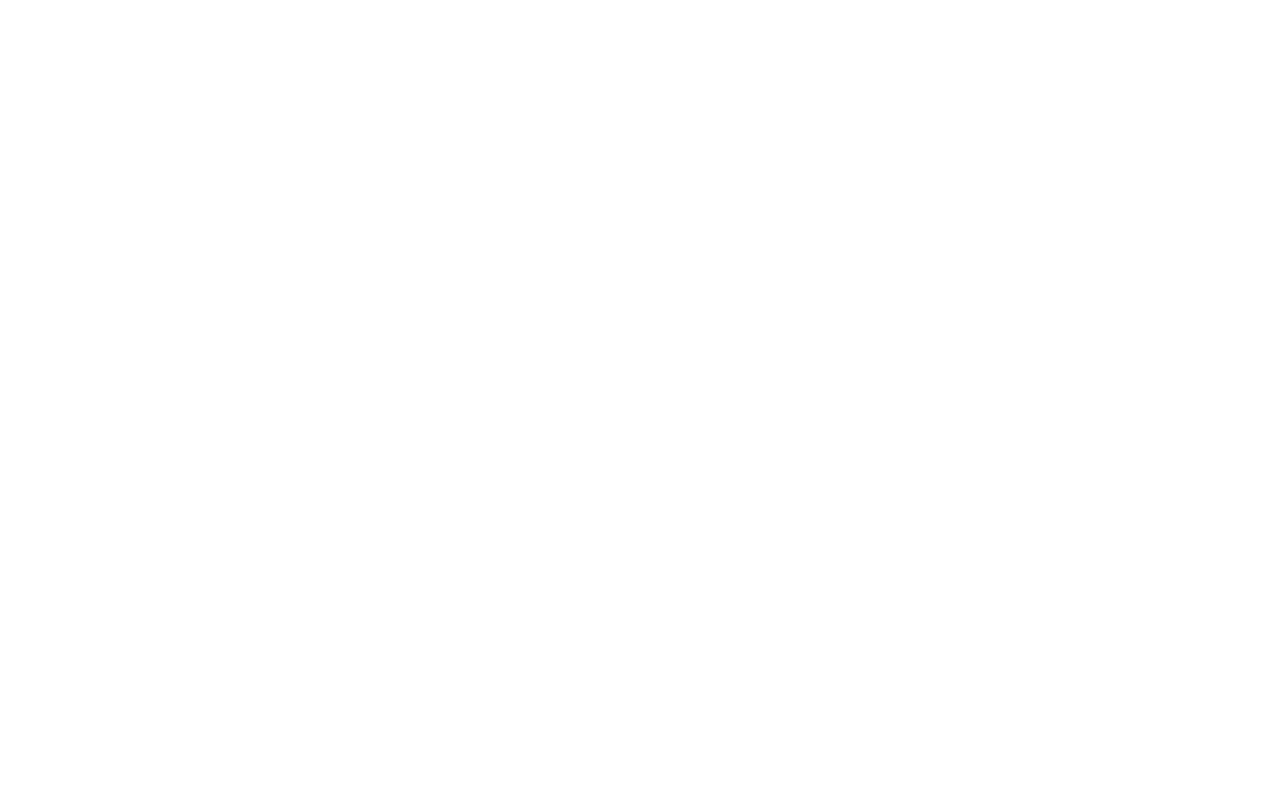
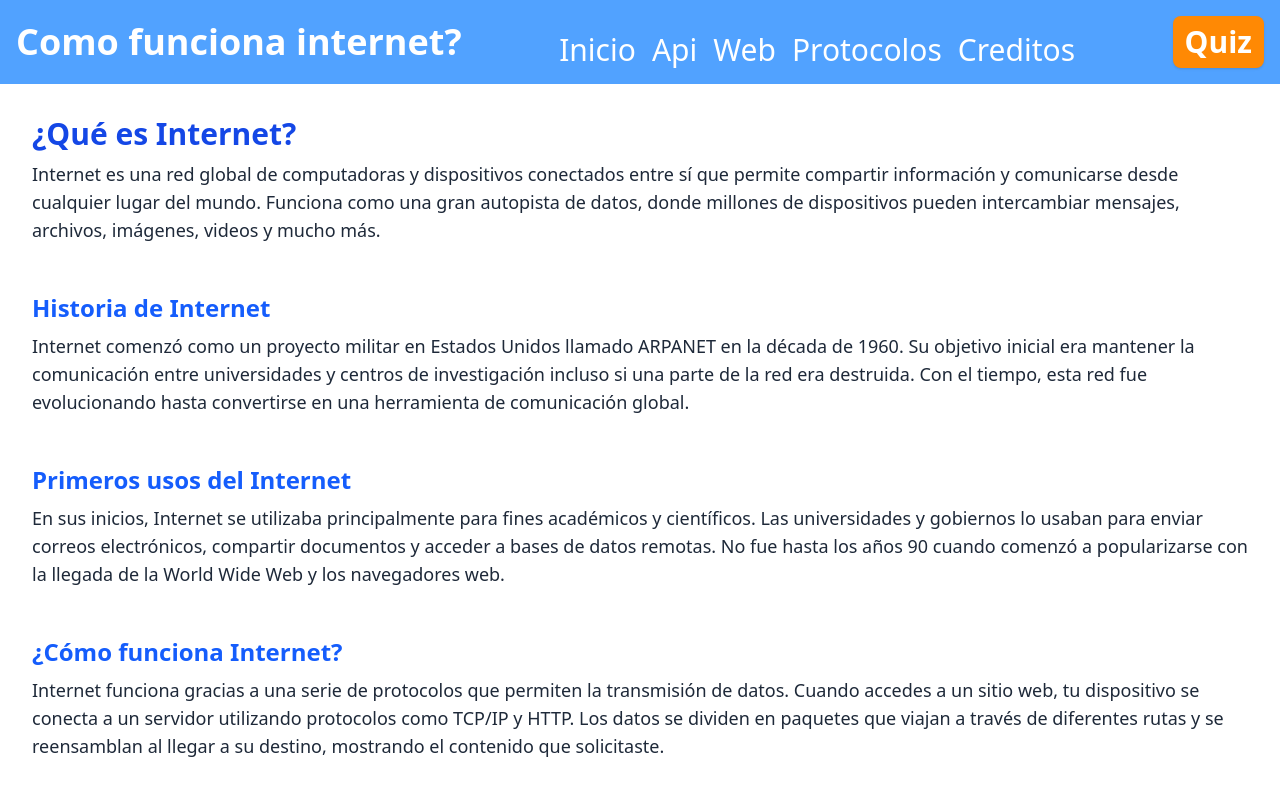
Before and after one commit to joanomana/internet, a Next.js app: page / in a window 1280 px wide. Shown: the top 796 px of the page. Built offline with nearby package versions, Linux system fonts and the light colour scheme.

Commit message:
feat: :construction: Working on

```diff
--- a/src/app/page.jsx
+++ b/src/app/page.jsx
@@ -1,10 +1,13 @@
+import Nav from "@/components/Nav";
+import Inicio from "@/components/Inicio";
+
 
 export default function Home() {
 
   return (
     <div>
-
-
+      <Nav />
+      <Inicio />
 
     </div>
   )
--- /dev/null
+++ b/src/components/Inicio.jsx
@@ -0,0 +1,43 @@
+export default function Inicio() {
+    return (
+        <div className="flex flex-col p-8 space-y-12 text-lg text-gray-800">
+
+            <section id="que-es">
+            <h2 className="text-3xl font-bold mb-2 text-blue-700">¿Qué es Internet?</h2>
+            <p>
+                Internet es una red global de computadoras y dispositivos conectados entre sí que permite compartir información
+                y comunicarse desde cualquier lugar del mundo. Funciona como una gran autopista de datos, donde millones de dispositivos
+                pueden intercambiar mensajes, archivos, imágenes, videos y mucho más.
+            </p>
+            </section>
+
+            <section id="historia">
+            <h2 className="text-2xl font-semibold mb-2 text-blue-600">Historia de Internet</h2>
+            <p>
+                Internet comenzó como un proyecto militar en Estados Unidos llamado ARPANET en la década de 1960. Su objetivo inicial
+                era mantener la comunicación entre universidades y centros de investigación incluso si una parte de la red era destruida.
+                Con el tiempo, esta red fue evolucionando hasta convertirse en una herramienta de comunicación global.
+            </p>
+            </section>
+
+            <section id="primeros-usos">
+            <h2 className="text-2xl font-semibold mb-2 text-blue-600">Primeros usos del Internet</h2>
+            <p>
+                En sus inicios, Internet se utilizaba principalmente para fines académicos y científicos. Las universidades y gobiernos
+                lo usaban para enviar correos electrónicos, compartir documentos y acceder a bases de datos remotas. No fue hasta los años 90
+                cuando comenzó a popularizarse con la llegada de la World Wide Web y los navegadores web.
+            </p>
+            </section>
+
+            <section id="como-funciona">
+            <h2 className="text-2xl font-semibold mb-2 text-blue-600">¿Cómo funciona Internet?</h2>
+            <p>
+                Internet funciona gracias a una serie de protocolos que permiten la transmisión de datos. Cuando accedes a un sitio web,
+                tu dispositivo se conecta a un servidor utilizando protocolos como TCP/IP y HTTP. Los datos se dividen en paquetes que viajan
+                a través de diferentes rutas y se reensamblan al llegar a su destino, mostrando el contenido que solicitaste.
+            </p>
+            </section>
+
+        </div>
+    );
+}
--- /dev/null
+++ b/src/components/Nav.jsx
@@ -0,0 +1,31 @@
+export default function Nav() {
+    return (
+        <div className="flex  justify-between items-center bg-blue-400 p-4">
+            <h1 className="text-white font-bold text-4xl">Como funciona internet?</h1>
+            <div className="mt-4 text-3xl">
+                <ul className="flex space-x-4">
+                    <li>
+                        <a href="#inicio" className="text-white hover:text-gray-400">Inicio</a>
+                    </li>
+                    <li>
+                        <a href="#" className="text-white hover:text-gray-400">Api</a>
+                    </li>
+                    <li>
+                        <a href="#" className="text-white hover:text-gray-400">Web</a>
+                    </li>
+                    <li>
+                        <a href="#" className="text-white hover:text-gray-400">Protocolos</a>
+                    </li>
+                    <li>
+                        <a href="#" className="text-white hover:text-gray-400">Creditos</a>
+                    </li>
+                </ul>
+
+            </div>
+            <button className="bg-orange-400 rounded-lg shadow px-3 py-2 hover:cursor-pointer text-white text-3xl font-bold">
+                Quiz
+            </button>
+
+        </div>
+    )
+}
```
Also changed, not shown: 1 other file (tests, documents, lock files or other folders).
